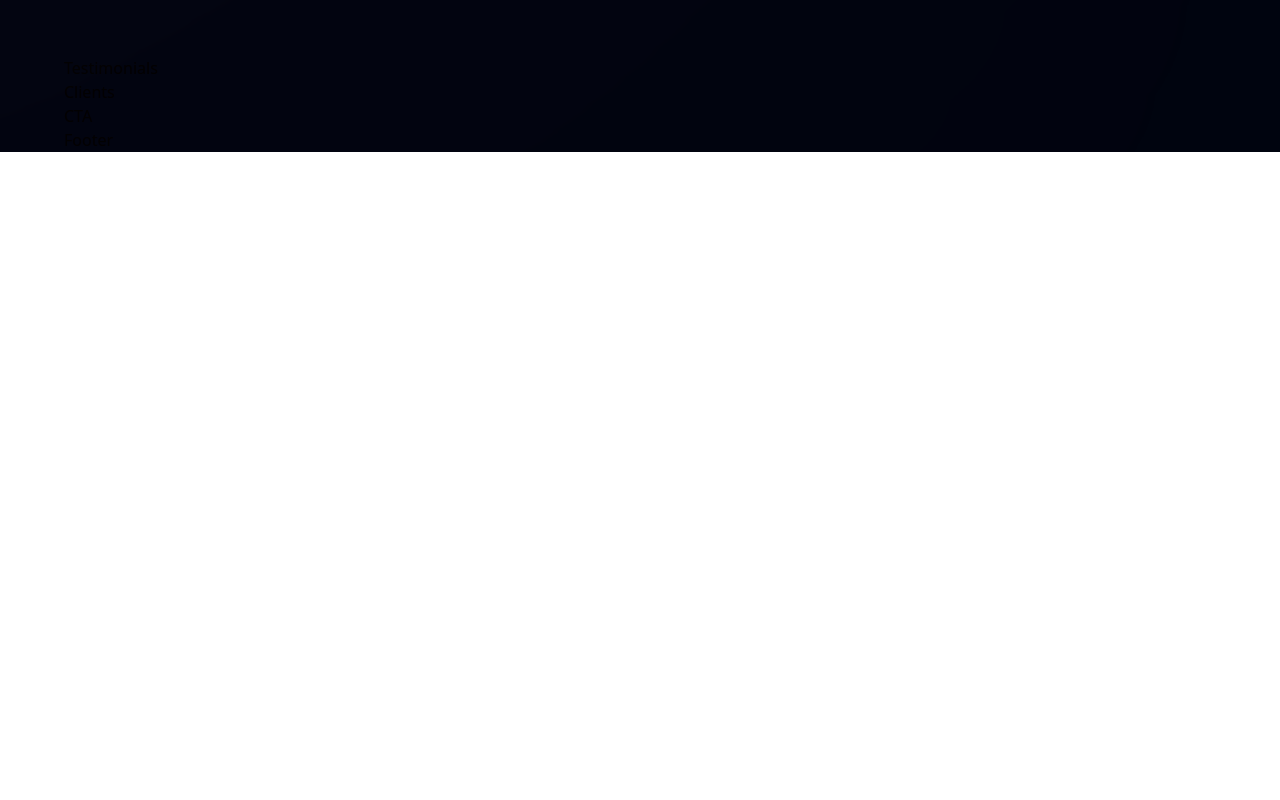
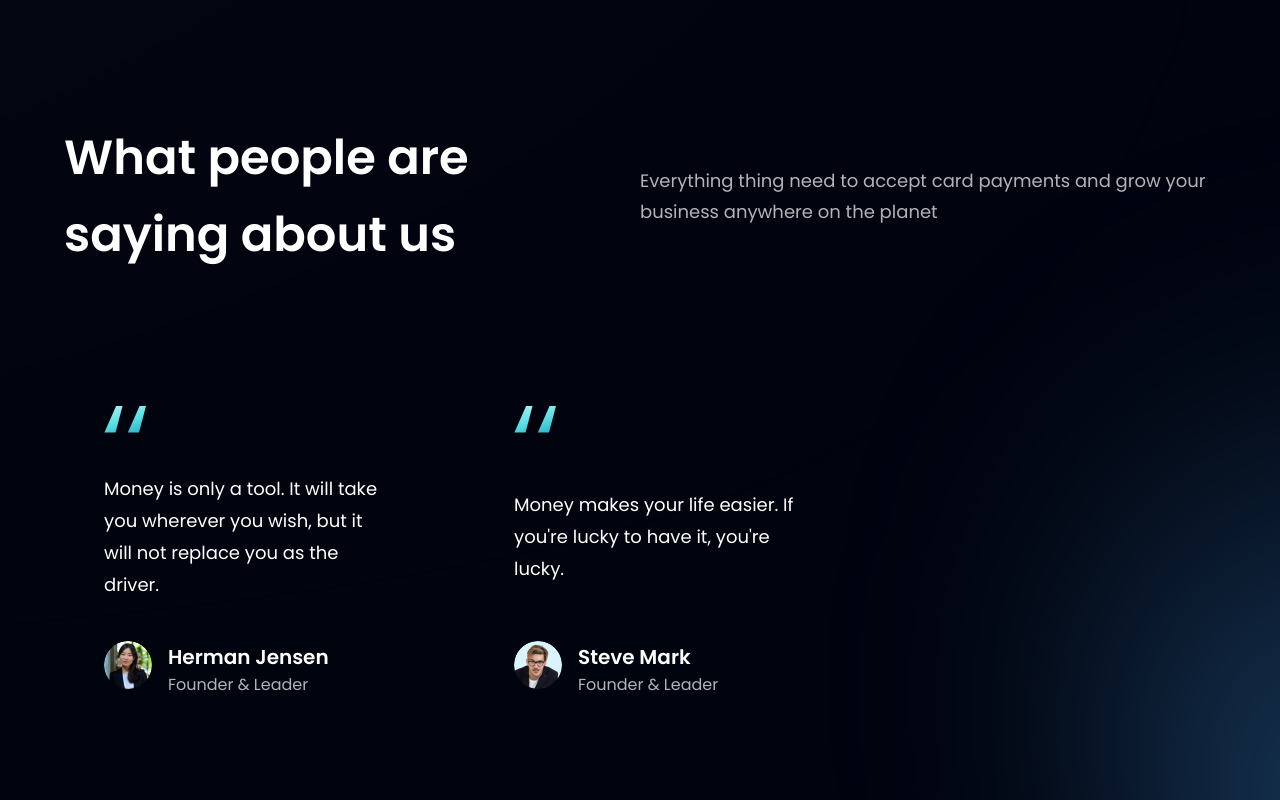
Before and after one commit to hamza24v/modern_bank, a React (Vite) app: page / in a window 1280 px wide. Shown: the part 2620-3420 px from the top of the page. Before the commit the page ends 2772 px from the top, so only its background shows below. Built offline with nearby package versions, Linux system fonts and the light colour scheme.

Commit message:
testimonials completed

```diff
--- a/src/components/FeedBackCard.jsx
+++ b/src/components/FeedBackCard.jsx
@@ -1,9 +1,21 @@
-import React from 'react'
+import { quotes } from "../assets"
 
-const FeedBackCard = () => {
-  return (
-    <div>FeedBackCard</div>
-  )
-}
+const FeedBackCard = ({content, name, title, img}) => (
+  <div className='flex justify-between flex-col px-10 py-12 rounded-[20px] max-w-[370px]
+    md:mr-10 sm:mr-5 mr-0 my-5 feedback-card'>
+      <img src={quotes} alt='double quotes' className="w-[42px] h-[27px] object-contain"/>
+      <p className="font-poppins font-normal text-[18px] leading-[32px] text-white my-10">
+        {content}
+      </p>
+      <div className="flex flex-row">
+        <img src={img} alt={name} className='w-[48px] h-[48px] rounded-full'/>
+        <div className="flex flex-col ml-4">
+          <h4 className="font-poppins font-semibold text-[20px] leading-[32px] text-white">{name}</h4>
+          <p className="font-poppins font-normal text-[16px] leading-[24px] text-dimWhite">{title}</p>
+        </div>
+      </div>
+  </div>
+)
+
 
 export default FeedBackCard
--- a/src/components/Testimonials.jsx
+++ b/src/components/Testimonials.jsx
@@ -1,9 +1,31 @@
-import React from 'react'
+import { feedback } from '../constants';
+import styles from '../style';
+import FeedBackCard from './FeedBackCard';
 
- const Testimonials = () => {
-  return (
-    <div>Testimonials</div>
+ const Testimonials = () => (
+    <section id='clients' className={`${styles.paddingY} ${styles.flexCenter} flex-col relative`} >
+      <div className='absolute z-[0] w-[60%] h-[60%] -right-[50%] rounded-full blue__gradient'/>
+
+      <div className='w-full flex justify-between items-center md:flex-row flex-col sm:mb-16 mb-6 relative z-[1]'>
+        <h1 className={styles.heading2}>What people are <br className='sm:block hidden'/> saying about us</h1>
+        <div className='w-full md:mt-0 mt-6'>
+          <p className={`${styles.paragraph} text-left max-x-[450px]`}>
+            Everything thing need to accept card payments
+            and grow your business anywhere on the planet
+          </p>
+        </div>
+      </div>
+
+      <div className='flex flex-wrap  sm:justify-start justify-center w-full feedback-container relative z-[1]'>
+        {feedback.map((card) => (
+          <FeedBackCard key={card.id} {...card} />
+        ))}
+      </div>
+
+
+
+    </section >
   )
-}
+
 
 export default Testimonials
```
